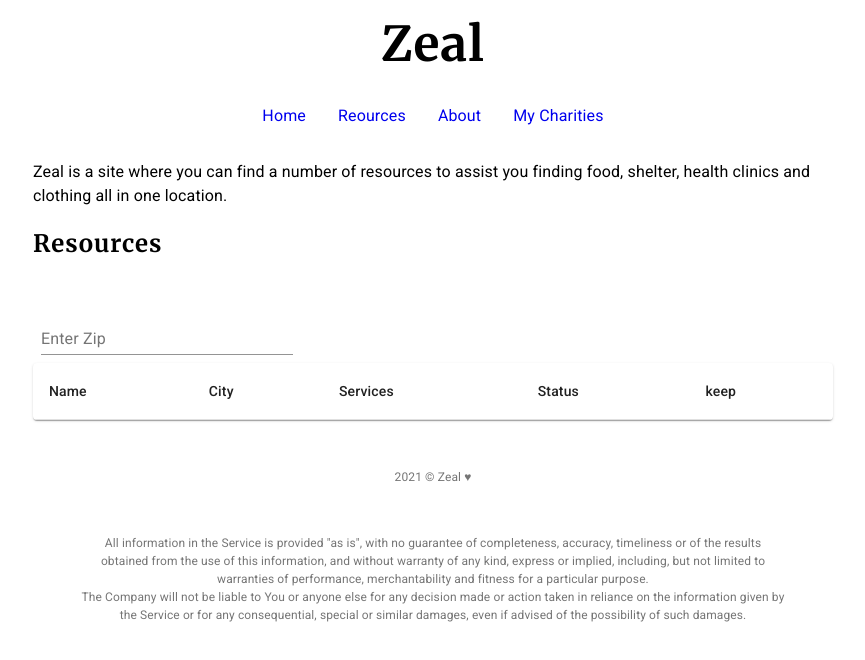
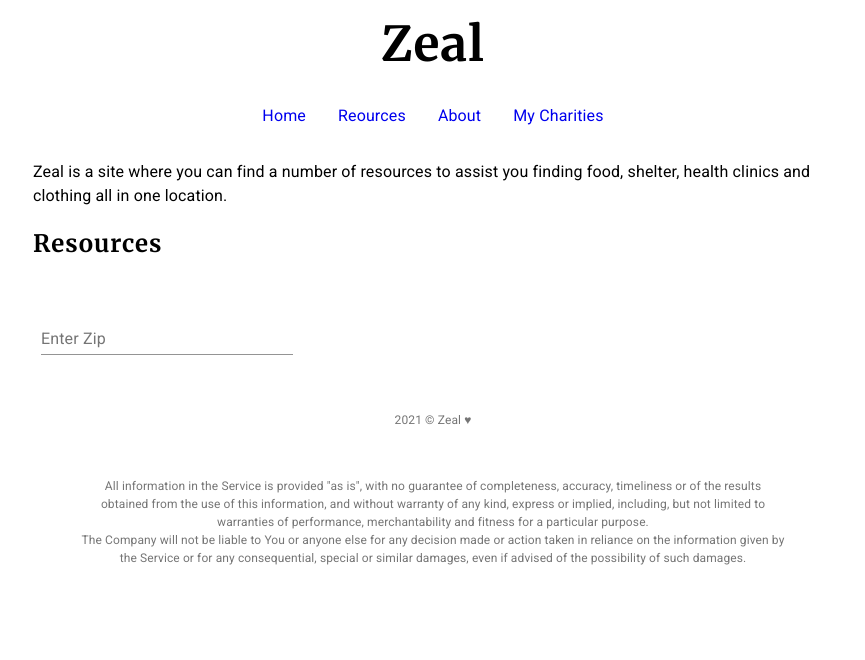
Before and after one commit to carlosabreuh/zeal, a React (Create React App) app: page /Resources in a window 1280 px wide. Shown: the top 660 px of the page, without its empty margins (207-1072 px from the left). Built offline with nearby package versions, Linux system fonts and the light colour scheme; the HTML template or start-up script is replaced by a standard one.

Commit message:
Update Resources.jsx

```diff
--- a/src/pages/Resources/Resources.jsx
+++ b/src/pages/Resources/Resources.jsx
@@ -120,12 +120,12 @@ export default function Resources({
 
           /> */}
         </form>
-        <StatusTable
+        { tableRows.length ? <StatusTable
           myCharities={myCharities}
           setMyCharities={setMyCharities}
           tableRows={tableRows}
            page={"Resources"}
-        />
+        />: ""}
       </section>
       <section className='about-section' id='faq'></section>
     </div>
```
